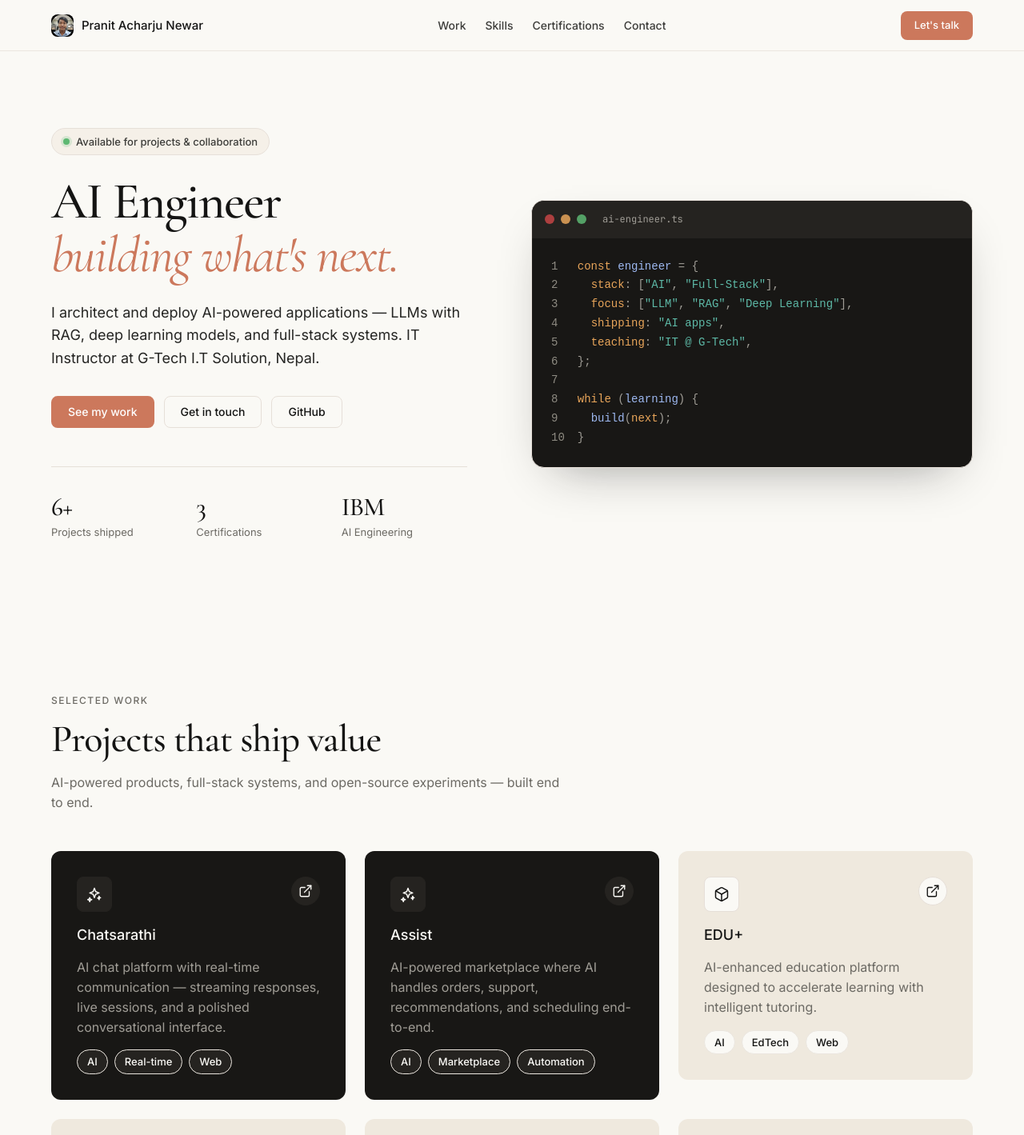
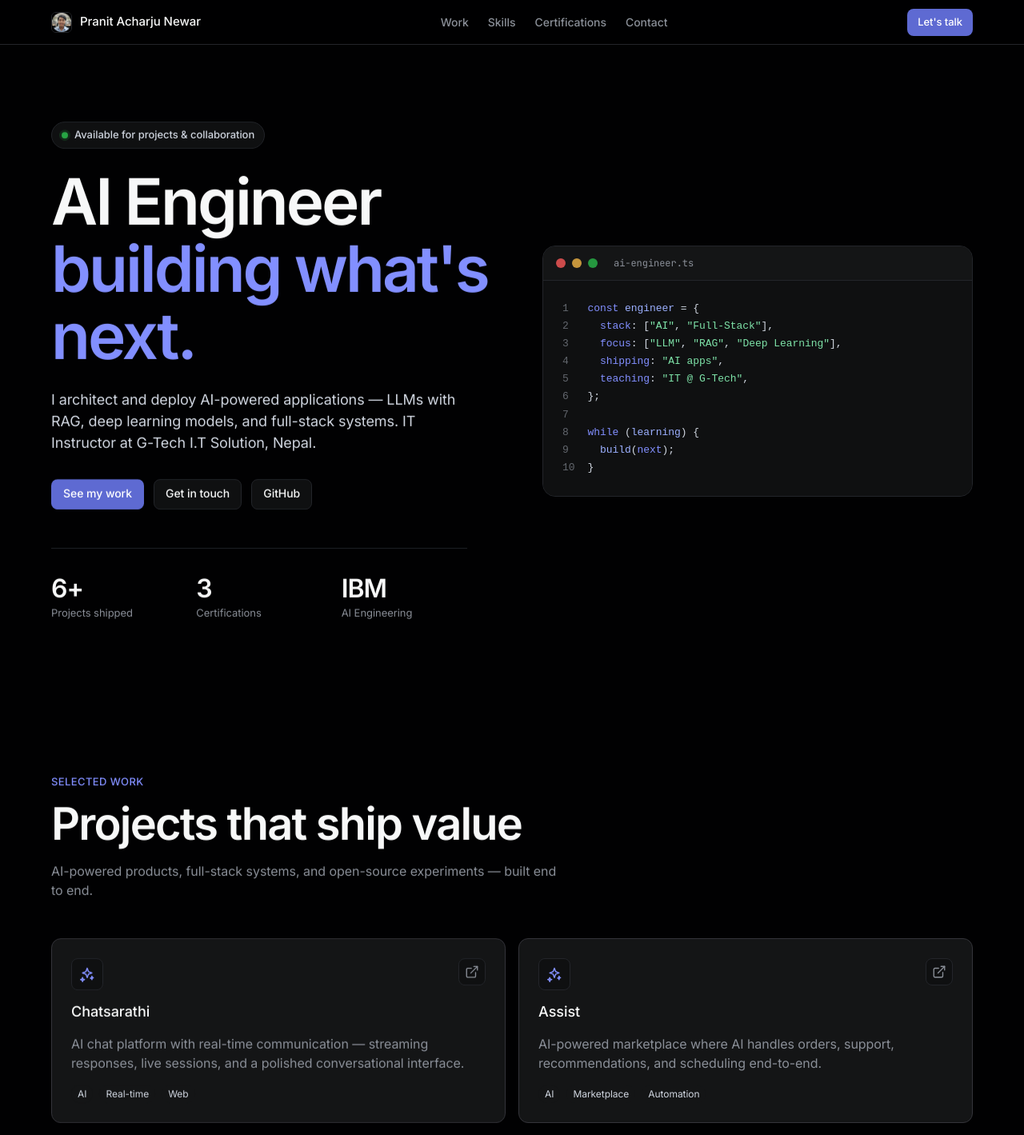
Before and after one commit to pranitacharjunewar3-sketch/portfolio, a React (Vite) app: page / in a window 1280 px wide. Shown: the top 1419 px of the page at 80% size. Built offline with nearby package versions, Linux system fonts and the light colour scheme.

Commit message:
Redesign portfolio with Linear design system

```diff
--- a/index.html
+++ b/index.html
@@ -10,7 +10,7 @@
     />
     <link rel="icon" type="image/svg+xml" href="/portfolio/favicon.svg" />
     <link rel="apple-touch-icon" href="/portfolio/apple-touch-icon.png" />
-    <meta name="theme-color" content="#faf9f5" />
+    <meta name="theme-color" content="#010102" />
     <meta property="og:type" content="website" />
     <meta property="og:title" content="Pranit Acharju Newar — AI Engineer &amp; Full-Stack Developer" />
     <meta
@@ -23,7 +23,7 @@
     <link rel="preconnect" href="https://fonts.googleapis.com" />
     <link rel="preconnect" href="https://fonts.gstatic.com" crossorigin />
     <link
-      href="https://fonts.googleapis.com/css2?family=Cormorant+Garamond:ital,wght@0,400;0,500;0,600;1,400&family=Inter:wght@400;500;600&family=JetBrains+Mono:wght@400;500&display=swap"
+      href="https://fonts.googleapis.com/css2?family=Inter:wght@400;500;600;700&family=JetBrains+Mono:wght@400;500&display=swap"
       rel="stylesheet"
     />
   </head>
--- a/src/styles/globals.css
+++ b/src/styles/globals.css
@@ -1,38 +1,30 @@
 /* ============================================================
-   Portfolio v2 — Claude Design System
-   Warm cream canvas · coral primary · serif display · dark surfaces
+   Portfolio v2 — Linear Design System
+   Near-black canvas · lavender accent · dark surface ladder
    ============================================================ */
 
 :root {
   /* ---- Colors ---- */
-  --c-primary: #cc785c;
-  --c-primary-active: #a9583e;
-  --c-primary-disabled: #e6dfd8;
-  --c-ink: #141413;
-  --c-body: #3d3d3a;
-  --c-body-strong: #252523;
-  --c-muted: #6c6a64;
-  --c-muted-soft: #8e8b82;
-  --c-hairline: #e6dfd8;
-  --c-hairline-soft: #ebe6df;
-  --c-canvas: #faf9f5;
-  --c-surface-soft: #f5f0e8;
-  --c-surface-card: #efe9de;
-  --c-surface-cream-strong: #e8e0d2;
-  --c-surface-dark: #181715;
-  --c-surface-dark-elevated: #252320;
-  --c-surface-dark-soft: #1f1e1b;
+  --c-primary: #5e6ad2;
+  --c-primary-hover: #828fff;
+  --c-primary-focus: #5e69d1;
   --c-on-primary: #ffffff;
-  --c-on-dark: #faf9f5;
-  --c-on-dark-soft: #a09d96;
-  --c-accent-teal: #5db8a6;
-  --c-accent-amber: #e8a55a;
-  --c-success: #5db872;
-  --c-warning: #d4a017;
-  --c-error: #c64545;
+  --c-ink: #f7f8f8;
+  --c-ink-muted: #d0d6e0;
+  --c-ink-subtle: #8a8f98;
+  --c-ink-tertiary: #62666d;
+  --c-canvas: #010102;
+  --c-surface-1: #0f1011;
+  --c-surface-2: #141516;
+  --c-surface-3: #18191a;
+  --c-surface-4: #191a1b;
+  --c-hairline: #23252a;
+  --c-hairline-strong: #34343a;
+  --c-brand-secure: #7a7fad;
+  --c-success: #27a644;
 
   /* ---- Typography ---- */
-  --font-display: "Cormorant Garamond", "Tiempos Headline", Georgia, serif;
+  --font-display: "Inter", -apple-system, BlinkMacSystemFont, "Segoe UI", Roboto, sans-serif;
   --font-body: "Inter", -apple-system, BlinkMacSystemFont, "Segoe UI", Roboto, sans-serif;
   --font-code: "JetBrains Mono", ui-monospace, SFMono-Regular, Menlo, monospace;
 
@@ -42,6 +34,7 @@
   --r-md: 8px;
   --r-lg: 12px;
   --r-xl: 16px;
+  --r-xxl: 24px;
   --r-pill: 9999px;
 
   /* ---- Spacing ---- */
@@ -56,7 +49,7 @@
 
   /* ---- Layout ---- */
   --content-max: 1200px;
-  --nav-h: 64px;
+  --nav-h: 56px;
 }
 
 /* ============================================================
@@ -77,12 +70,12 @@
 
 body {
   background: var(--c-canvas);
-  color: var(--c-body);
+  color: var(--c-ink);
   font-family: var(--font-body);
   font-size: 16px;
   font-weight: 400;
-  line-height: 1.55;
-  letter-spacing: 0;
+  line-height: 1.5;
+  letter-spacing: -0.05px;
   -webkit-font-smoothing: antialiased;
   -moz-osx-font-smoothing: grayscale;
 }
@@ -94,7 +87,7 @@
 }
 
 a {
-  color: var(--c-primary);
+  color: var(--c-primary-hover);
   text-decoration: none;
 }
 
@@ -114,7 +107,7 @@
 }
 
 :focus-visible {
-  outline: 3px solid color-mix(in srgb, var(--c-primary) 35%, transparent);
+  outline: 2px solid color-mix(in srgb, var(--c-primary-focus) 50%, transparent);
   outline-offset: 2px;
   border-radius: var(--r-xs);
 }
@@ -127,55 +120,54 @@
 h3,
 h4 {
   font-family: var(--font-display);
-  font-weight: 500;
+  font-weight: 600;
   color: var(--c-ink);
-  letter-spacing: -0.02em;
   text-wrap: balance;
 }
 
 .display-xl {
-  font-size: 64px;
+  font-size: 80px;
   line-height: 1.05;
-  letter-spacing: -0.025em;
+  font-weight: 600;
+  letter-spacing: -3.0px;
 }
 
 .display-lg {
-  font-size: 48px;
+  font-size: 56px;
   line-height: 1.1;
-  letter-spacing: -0.02em;
+  font-weight: 600;
+  letter-spacing: -1.8px;
 }
 
 .display-md {
-  font-size: 36px;
+  font-size: 40px;
   line-height: 1.15;
-  letter-spacing: -0.015em;
+  font-weight: 600;
+  letter-spacing: -1.0px;
 }
 
-.display-sm {
+.headline {
   font-size: 28px;
   line-height: 1.2;
+  font-weight: 600;
+  letter-spacing: -0.6px;
 }
 
 .title-lg {
-  font-family: var(--font-body);
   font-size: 22px;
   font-weight: 500;
-  line-height: 1.3;
-  letter-spacing: 0;
-  color: var(--c-ink);
+  line-height: 1.25;
+  letter-spacing: -0.4px;
 }
 
 .title-md {
-  font-family: var(--font-body);
   font-size: 18px;
   font-weight: 500;
-  line-height: 1.4;
-  letter-spacing: 0;
+  line-height: 1.25;
   color: var(--c-ink);
 }
 
 .title-sm {
-  font-family: var(--font-body);
   font-size: 16px;
   font-weight: 500;
   line-height: 1.4;
@@ -183,33 +175,34 @@
 }
 
 .muted {
-  color: var(--c-muted);
+  color: var(--c-ink-subtle);
 }
 
 .lead {
-  color: var(--c-body-strong);
+  color: var(--c-ink-muted);
   font-size: 18px;
-  line-height: 1.6;
+  line-height: 1.5;
+  font-weight: 400;
+  letter-spacing: -0.1px;
 }
 
 .caption {
-  font-size: 13px;
-  font-weight: 500;
-  letter-spacing: 0;
+  font-size: 12px;
+  font-weight: 400;
 }
 
 .eyebrow {
   font-family: var(--font-body);
-  font-size: 12px;
+  font-size: 13px;
   font-weight: 500;
-  letter-spacing: 1.5px;
+  letter-spacing: 0.4px;
+  color: var(--c-primary-hover);
   text-transform: uppercase;
-  color: var(--c-muted);
 }
 
 .mono {
   font-family: var(--font-code);
-  font-size: 14px;
+  font-size: 13px;
 }
 
 /* ============================================================
@@ -247,13 +240,13 @@
   align-items: center;
   justify-content: center;
   gap: var(--s-xs);
-  height: 40px;
-  padding: 0 20px;
+  height: 38px;
+  padding: 0 14px;
   border-radius: var(--r-md);
   font-family: var(--font-body);
   font-size: 14px;
   font-weight: 500;
-  line-height: 1;
+  line-height: 1.2;
   border: 1px solid transparent;
   transition:
     background-color 150ms ease,
@@ -268,39 +261,39 @@
 }
 
 .btn-primary:hover {
-  background: var(--c-primary-active);
+  background: var(--c-primary-hover);
 }
 
 .btn-primary:active {
-  background: var(--c-primary-active);
-  transform: translateY(0);
+  background: var(--c-primary-focus);
 }
 
 .btn-secondary {
-  background: var(--c-canvas);
+  background: var(--c-surface-1);
   color: var(--c-ink);
   border-color: var(--c-hairline);
 }
 
 .btn-secondary:hover {
-  border-color: var(--c-primary);
-  color: var(--c-primary);
+  border-color: var(--c-hairline-strong);
+  background: var(--c-surface-2);
+  color: var(--c-ink);
 }
 
 .btn-secondary-on-dark {
-  background: var(--c-surface-dark-elevated);
-  color: var(--c-on-dark);
-  border-color: var(--c-surface-dark-elevated);
+  background: var(--c-surface-1);
+  color: var(--c-ink);
+  border-color: var(--c-hairline);
 }
 
 .btn-secondary-on-dark:hover {
-  border-color: var(--c-on-dark-soft);
-  color: var(--c-on-dark);
+  background: var(--c-surface-2);
+  color: var(--c-ink);
 }
 
 .btn-sm {
-  height: 36px;
-  padding: 0 var(--s-md);
+  height: 34px;
+  padding: 0 12px;
   font-size: 13px;
 }
 
@@ -314,10 +307,10 @@
   right: 0;
   z-index: 50;
   height: var(--nav-h);
-  background: color-mix(in srgb, var(--c-canvas) 88%, transparent);
+  background: color-mix(in srgb, var(--c-canvas) 82%, transparent);
   backdrop-filter: blur(12px);
   -webkit-backdrop-filter: blur(12px);
-  border-bottom: 1px solid var(--c-hairline-soft);
+  border-bottom: 1px solid var(--c-hairline);
 }
 
 .nav-inner {
@@ -344,10 +337,11 @@
   display: inline-flex;
   align-items: center;
   justify-content: center;
-  width: 28px;
-  height: 28px;
-  border-radius: var(--r-md);
+  width: 26px;
+  height: 26px;
+  border-radius: var(--r-sm);
   overflow: hidden;
+  border: 1px solid var(--c-hairline);
 }
 
 .brand-mark img {
@@ -365,7 +359,7 @@
 .nav-link {
   font-size: 14px;
   font-weight: 500;
-  color: var(--c-body);
+  color: var(--c-ink-subtle);
   text-decoration: none;
   padding: var(--s-xs) 0;
   position: relative;
@@ -399,11 +393,11 @@
 
 .nav-toggle {
   display: none;
-  width: 40px;
-  height: 40px;
+  width: 38px;
+  height: 38px;
   border: 1px solid var(--c-hairline);
   border-radius: var(--r-md);
-  background: var(--c-canvas);
+  background: var(--c-surface-1);
   color: var(--c-ink);
   align-items: center;
   justify-content: center;
@@ -428,9 +422,8 @@
 .nav-mobile .nav-link {
   font-size: 22px;
   font-family: var(--font-display);
-  font-weight: 500;
-  color: var(--c-ink);
-  letter-spacing: -0.01em;
+  font-weight: 600;
+  letter-spacing: -0.4px;
 }
 
 @media (max-width: 767px) {
@@ -453,7 +446,7 @@
 
 .hero-grid {
   display: grid;
-  grid-template-columns: 6fr 6fr;
+  grid-template-columns: 1fr 0.95fr;
   gap: var(--s-xxl);
   align-items: center;
 }
@@ -462,11 +455,11 @@
   display: inline-flex;
   align-items: center;
   gap: var(--s-xs);
-  padding: 6px 14px;
+  padding: 6px 12px;
   border: 1px solid var(--c-hairline);
   border-radius: var(--r-pill);
-  background: var(--c-surface-soft);
-  color: var(--c-body);
+  background: var(--c-surface-1);
+  color: var(--c-ink-muted);
   font-size: 13px;
   font-weight: 500;
   margin-bottom: var(--s-lg);
@@ -477,7 +470,7 @@
   height: 8px;
   border-radius: 50%;
   background: var(--c-success);
-  box-shadow: 0 0 0 3px color-mix(in srgb, var(--c-success) 20%, transparent);
+  box-shadow: 0 0 0 3px color-mix(in srgb, var(--c-success) 18%, transparent);
 }
 
 .hero h1 {
@@ -485,8 +478,7 @@
 }
 
 .hero h1 .accent {
-  color: var(--c-primary);
-  font-style: italic;
+  color: var(--c-primary-hover);
 }
 
 .hero .lead {
@@ -512,95 +504,95 @@
 
 .hero-stat h3 {
   font-family: var(--font-display);
-  font-weight: 500;
+  font-weight: 600;
   font-size: 32px;
-  letter-spacing: -0.02em;
+  letter-spacing: -1px;
   color: var(--c-ink);
   line-height: 1.1;
 }
 
 .hero-stat p {
   font-size: 13px;
-  color: var(--c-muted);
+  color: var(--c-ink-subtle);
   margin-top: var(--s-xxs);
 }
 
-/* Hero card — code window */
+/* Hero card — product/mockup panel */
 .hero-card {
   border-radius: var(--r-xl);
   overflow: hidden;
   border: 1px solid var(--c-hairline);
-  background: var(--c-surface-dark);
-  box-shadow: 0 24px 60px -30px rgba(20, 20, 19, 0.45);
+  background: var(--c-surface-1);
 }
 
 .hero-card-top {
   display: flex;
   align-items: center;
   gap: var(--s-xs);
-  padding: 14px var(--s-md);
-  background: var(--c-surface-dark-elevated);
+  padding: 12px var(--s-md);
+  background: var(--c-surface-2);
+  border-bottom: 1px solid var(--c-hairline);
 }
 
 .hero-card-top .dot-red {
   width: 12px;
   height: 12px;
   border-radius: 50%;
-  background: var(--c-error);
-  opacity: 0.85;
+  background: #e05252;
+  opacity: 0.9;
 }
 
 .hero-card-top .dot-yellow {
   width: 12px;
   height: 12px;
   border-radius: 50%;
-  background: var(--c-accent-amber);
-  opacity: 0.85;
+  background: #d9a441;
+  opacity: 0.9;
 }
 
 .hero-card-top .dot-green {
   width: 12px;
   height: 12px;
   border-radius: 50%;
-  background: var(--c-success);
-  opacity: 0.85;
+  background: #27a644;
+  opacity: 0.9;
 }
 
 .hero-card-title {
   margin-left: var(--s-sm);
   font-size: 12px;
-  color: var(--c-on-dark-soft);
+  color: var(--c-ink-subtle);
   font-family: var(--font-code);
 }
 
 .hero-card-body {
   padding: var(--s-lg);
   font-family: var(--font-code);
-  font-size: 14px;
+  font-size: 13px;
   line-height: 1.7;
-  color: var(--c-on-dark-soft);
+  color: var(--c-ink-muted);
   overflow-x: auto;
+  background: var(--c-surface-1);
 }
 
 .hero-card-body .kw {
-  color: #e8a55a;
+  color: var(--c-primary-hover);
 }
 
 .hero-card-body .str {
-  color: #5db8a6;
+  color: #7ee2a8;
 }
 
 .hero-card-body .fn {
-  color: #9db8f0;
+  color: #9cb0ff;
 }
 
 .hero-card-body .cm {
-  color: var(--c-on-dark-soft);
-  opacity: 0.6;
+  color: var(--c-ink-tertiary);
 }
 
 .hero-card-body .ln {
-  color: var(--c-muted-soft);
+  color: var(--c-ink-tertiary);
   user-select: none;
   padding-right: var(--s-md);
 }
@@ -611,40 +603,37 @@
 .projects-grid {
   display: grid;
   grid-template-columns: repeat(3, 1fr);
-  gap: var(--s-lg);
+  gap: var(--s-md);
 }
 
 .project-card {
   display: flex;
   flex-direction: column;
-  background: var(--c-surface-card);
+  background: var(--c-surface-1);
+  border: 1px solid var(--c-hairline);
   border-radius: var(--r-lg);
-  padding: var(--s-xl);
+  padding: var(--s-lg);
   gap: var(--s-md);
-  transition: transform 200ms ease;
+  transition:
+    transform 200ms ease,
+    border-color 150ms ease,
+    background-color 150ms ease;
 }
 
 .project-card:hover {
   transform: translateY(-4px);
+  border-color: var(--c-hairline-strong);
+  background: var(--c-surface-2);
 }
 
 .project-card-featured {
-  background: var(--c-surface-dark);
-  color: var(--c-on-dark);
+  background: var(--c-surface-2);
+  border-color: var(--c-hairline-strong);
 }
 
-.project-card-featured .title-md,
-.project-card-featured h3 {
-  color: var(--c-on-dark);
-}
-
-.project-card-featured .muted {
-  color: var(--c-on-dark-soft);
-}
-
-.project-card-featured .badge-pill {
-  background: var(--c-surface-dark-elevated);
-  color: var(--c-on-dark);
+.project-card-featured:hover {
+  background: var(--c-surface-3);
+  border-color: var(--c-hairline-strong);
 }
 
 .project-card-header {
@@ -655,21 +644,19 @@
 }
 
 .project-icon {
-  width: 44px;
-  height: 44px;
+  width: 40px;
+  height: 40px;
   border-radius: var(--r-md);
-  background: var(--c-canvas);
+  background: var(--c-surface-2);
   border: 1px solid var(--c-hairline);
   display: flex;
   align-items: center;
   justify-content: center;
-  color: var(--c-ink);
+  color: var(--c-primary-hover);
 }
 
 .project-card-featured .project-icon {
-  background: var(--c-surface-dark-elevated);
-  border-color: var(--c-surface-dark-elevated);
-  color: var(--c-on-dark);
+  background: var(--c-surface-1);
 }
 
 .project-links {
@@ -681,12 +668,12 @@
   display: inline-flex;
   align-items: center;
   justify-content: center;
-  width: 36px;
-  height: 36px;
-  border-radius: var(--r-pill);
-  background: var(--c-canvas);
+  width: 34px;
+  height: 34px;
+  border-radius: var(--r-md);
+  background: var(--c-surface-1);
   border: 1px solid var(--c-hairline);
-  color: var(--c-ink);
+  color: var(--c-ink-subtle);
   text-decoration: none;
   transition:
     border-color 150ms ease,
@@ -695,18 +682,7 @@
 
 .icon-btn:hover {
   border-color: var(--c-primary);
-  color: var(--c-primary);
-}
-
-.project-card-featured .icon-btn {
-  background: var(--c-surface-dark-elevated);
-  border-color: var(--c-surface-dark-elevated);
-  color: var(--c-on-dark);
-}
-
-.project-card-featured .icon-btn:hover {
-  border-color: var(--c-primary);
-  color: var(--c-on-dark);
+  color: var(--c-primary-hover);
 }
 
 .project-card p {
@@ -722,26 +698,23 @@
 .badge-pill {
   display: inline-flex;
   align-items: center;
-  padding: 4px 12px;
+  padding: 2px 8px;
   border-radius: var(--r-pill);
-  background: var(--c-canvas);
-  border: 1px solid var(--c-hairline-soft);
-  color: var(--c-ink);
-  font-size: 13px;
-  font-weight: 500;
+  background: var(--c-surface-2);
+  color: var(--c-ink-muted);
+  font-size: 12px;
+  font-weight: 400;
 }
 
 .badge-coral {
   display: inline-flex;
   align-items: center;
-  padding: 4px 12px;
+  padding: 2px 8px;
   border-radius: var(--r-pill);
   background: var(--c-primary);
   color: var(--c-on-primary);
   font-size: 12px;
   font-weight: 500;
-  letter-spacing: 1.5px;
-  text-transform: uppercase;
 }
 
 /* ============================================================
@@ -750,19 +723,19 @@
 .skills-grid {
   display: grid;
   grid-template-columns: repeat(3, 1fr);
-  gap: var(--s-lg);
+  gap: var(--s-md);
 }
 
 .skill-group {
-  background: var(--c-surface-soft);
-  border: 1px solid var(--c-hairline-soft);
+  background: var(--c-surface-1);
+  border: 1px solid var(--c-hairline);
   border-radius: var(--r-lg);
-  padding: var(--s-xl);
+  padding: var(--s-lg);
 }
 
 .skill-group h3 {
   font-family: var(--font-body);
-  font-size: 18px;
+  font-size: 17px;
   font-weight: 500;
   color: var(--c-ink);
   margin-bottom: var(--s-md);
@@ -771,8 +744,8 @@
   gap: var(--s-xs);
 }
 
-.skill-group .eyebrow {
-  display: inline-flex;
+.skill-group h3 svg {
+  color: var(--c-primary-hover);
 }
 
 .skill-items {
@@ -782,13 +755,13 @@
 }
 
 .skill-chip {
-  padding: 6px 14px;
+  padding: 3px 10px;
   border-radius: var(--r-pill);
-  background: var(--c-canvas);
+  background: var(--c-surface-2);
   border: 1px solid var(--c-hairline);
-  color: var(--c-body);
+  color: var(--c-ink-muted);
   font-size: 13px;
-  font-weight: 500;
+  font-weight: 400;
 }
 
 /* ============================================================
@@ -797,31 +770,33 @@
 .cert-grid {
   display: grid;
   grid-template-columns: repeat(3, 1fr);
-  gap: var(--s-lg);
+  gap: var(--s-md);
 }
 
 .cert-card {
   display: flex;
   flex-direction: column;
-  background: var(--c-canvas);
+  background: var(--c-surface-1);
   border: 1px solid var(--c-hairline);
   border-radius: var(--r-lg);
-  padding: var(--s-xl);
+  padding: var(--s-lg);
   gap: var(--s-sm);
   text-decoration: none;
   transition:
     border-color 150ms ease,
-    transform 200ms ease;
+    transform 200ms ease,
+    background-color 150ms ease;
 }
 
 .cert-card:hover {
   border-color: var(--c-primary);
+  background: var(--c-surface-2);
   transform: translateY(-4px);
 }
 
 .cert-icon {
-  width: 44px;
-  height: 44px;
+  width: 40px;
+  height: 40px;
   border-radius: var(--r-md);
   background: var(--c-primary);
   color: var(--c-on-primary);
@@ -837,31 +812,31 @@
 
 .cert-card .issuer {
   font-size: 13px;
-  color: var(--c-muted);
+  color: var(--c-ink-subtle);
   margin-top: auto;
 }
 
 .cert-grid-wide {
   display: grid;
   grid-template-columns: repeat(3, 1fr);
-  gap: var(--s-lg);
+  gap: var(--s-md);
 }
 
 .course-chip {
-  background: var(--c-surface-card);
-  border: 1px solid var(--c-hairline-soft);
+  background: var(--c-surface-1);
+  border: 1px solid var(--c-hairline);
   border-radius: var(--r-md);
   padding: var(--s-md) var(--s-lg);
   display: flex;
   align-items: center;
   gap: var(--s-sm);
   font-size: 14px;
-  font-weight: 500;
-  color: var(--c-ink);
+  font-weight: 400;
+  color: var(--c-ink-muted);
 }
 
 .course-chip .check {
-  color: var(--c-primary);
+  color: var(--c-primary-hover);
   flex-shrink: 0;
 }
 
@@ -869,9 +844,10 @@
    Contact / CTA
    ============================================================ */
 .cta-band {
-  background: var(--c-primary);
+  background: var(--c-surface-1);
+  border: 1px solid var(--c-hairline);
   border-radius: var(--r-lg);
-  padding: 64px var(--s-xxl);
+  padding: var(--s-xxl);
   display: flex;
   align-items: center;
   justify-content: space-between;
@@ -880,27 +856,17 @@
 }
 
 .cta-band h2 {
-  color: var(--c-on-primary);
-  font-size: 36px;
-  line-height: 1.15;
-  letter-spacing: -0.015em;
+  color: var(--c-ink);
+  font-size: 28px;
+  line-height: 1.2;
+  font-weight: 600;
+  letter-spacing: -0.6px;
   margin-bottom: var(--s-sm);
 }
 
 .cta-band p {
-  color: color-mix(in srgb, var(--c-on-primary) 85%, transparent);
+  color: var(--c-ink-subtle);
   max-width: 420px;
-}
-
-.cta-band .btn {
-  background: var(--c-canvas);
-  color: var(--c-ink);
-  border-color: var(--c-canvas);
-}
-
-.cta-band .btn:hover {
-  background: var(--c-surface-soft);
-  border-color: var(--c-surface-soft);
 }
 
 .contact-grid {
@@ -913,7 +879,7 @@
 .contact-list {
   display: flex;
   flex-direction: column;
-  gap: var(--s-xs);
+  gap: var(--s-sm);
 }
 
 .contact-row {
@@ -923,32 +889,35 @@
   padding: var(--s-sm) var(--s-md);
   border-radius: var(--r-md);
   border: 1px solid var(--c-hairline);
-  background: var(--c-canvas);
+  background: var(--c-surface-1);
   color: var(--c-ink);
   text-decoration: none;
   font-size: 14px;
   font-weight: 500;
   transition:
     border-color 150ms ease,
+    background-color 150ms ease,
     color 150ms ease;
 }
 
 .contact-row:hover {
   border-color: var(--c-primary);
-  color: var(--c-primary);
+  background: var(--c-surface-2);
+  color: var(--c-ink);
 }
 
 .contact-row svg {
   flex-shrink: 0;
-  color: var(--c-muted);
+  color: var(--c-ink-subtle);
 }
 
 .contact-row:hover svg {
-  color: var(--c-primary);
+  color: var(--c-primary-hover);
 }
 
 .contact-aside {
-  background: var(--c-surface-card);
+  background: var(--c-surface-1);
+  border: 1px solid var(--c-hairline);
   border-radius: var(--r-lg);
   padding: var(--s-xl);
 }
@@ -972,27 +941,28 @@
 }
 
 .contact-aside .meta-row dt {
-  color: var(--c-muted);
-  min-width: 72px;
+  color: var(--c-ink-subtle);
+  min-width: 76px;
   font-weight: 500;
 }
 
 .contact-aside .meta-row dd {
-  color: var(--c-body);
+  color: var(--c-ink-muted);
 }
 
 .contact-aside .meta-row a {
-  color: var(--c-primary);
+  color: var(--c-primary-hover);
 }
 
 /* ============================================================
    Footer
    ============================================================ */
 .footer {
-  background: var(--c-surface-dark);
-  color: var(--c-on-dark-soft);
+  background: var(--c-canvas);
+  color: var(--c-ink-subtle);
   padding: 64px 0 40px;
   margin-top: var(--s-section);
+  border-top: 1px solid var(--c-hairline);
 }
 
 .footer-inner {
@@ -1007,7 +977,7 @@
   justify-content: space-between;
   gap: var(--s-lg);
   padding-bottom: var(--s-xl);
-  border-bottom: 1px solid var(--c-surface-dark-elevated);
+  border-bottom: 1px solid var(--c-hairline);
   margin-bottom: var(--s-xl);
 }
 
@@ -1015,7 +985,7 @@
   display: flex;
   align-items: center;
   gap: 10px;
-  color: var(--c-on-dark);
+  color: var(--c-ink);
   font-weight: 500;
   font-size: 15px;
 }
@@ -1026,14 +996,14 @@
 }
 
 .footer-social .icon-btn {
-  background: var(--c-surface-dark-elevated);
-  border-color: var(--c-surface-dark-elevated);
-  color: var(--c-on-dark);
+  background: var(--c-surface-1);
+  border-color: var(--c-hairline);
+  color: var(--c-ink-subtle);
 }
 
 .footer-social .icon-btn:hover {
   border-color: var(--c-primary);
-  color: var(--c-on-dark);
+  color: var(--c-primary-hover);
 }
 
 .footer-bottom {
@@ -1045,13 +1015,13 @@
 }
 
 .footer-bottom a {
-  color: var(--c-on-dark-soft);
+  color: var(--c-ink-subtle);
   text-decoration: underline;
   text-underline-offset: 3px;
 }
 
 .footer-bottom a:hover {
-  color: var(--c-on-dark);
+  color: var(--c-ink);
 }
 
 /* ============================================================
@@ -1059,10 +1029,10 @@
    ============================================================ */
 .reveal {
   opacity: 0;
-  transform: translateY(16px);
+  transform: translateY(14px);
   transition:
-    opacity 600ms cubic-bezier(0.22, 1, 0.36, 1),
-    transform 600ms cubic-bezier(0.22, 1, 0.36, 1);
+    opacity 500ms cubic-bezier(0.25, 0.46, 0.45, 0.94),
+    transform 500ms cubic-bezier(0.25, 0.46, 0.45, 0.94);
   will-change: opacity, transform;
 }
 
@@ -1074,21 +1044,28 @@
 /* ============================================================
    Responsive
    ============================================================ */
+@media (max-width: 1280px) {
+  .projects-grid,
+  .cert-grid,
+  .skills-grid {
+    grid-template-columns: repeat(2, 1fr);
+  }
+  .cert-grid-wide {
+    grid-template-columns: repeat(2, 1fr);
+  }
+}
+
 @media (max-width: 1023px) {
   .hero-grid,
   .contact-grid {
     grid-template-columns: 1fr;
   }
-  .projects-grid,
-  .cert-grid,
-  .cert-grid-wide {
-    grid-template-columns: repeat(2, 1fr);
+  .display-xl {
+    font-size: 56px;
+    letter-spacing: -1.8px;
   }
-  .skills-grid {
-    grid-template-columns: repeat(2, 1fr);
-  }
-  .display-xl {
-    font-size: 48px;
+  .display-lg {
+    font-size: 44px;
   }
 }
 
@@ -1097,10 +1074,15 @@
     --s-section: 64px;
   }
   .display-xl {
-    font-size: 36px;
+    font-size: 40px;
+    letter-spacing: -1px;
   }
   .display-lg {
     font-size: 34px;
+    letter-spacing: -0.8px;
+  }
+  .display-md {
+    font-size: 30px;
   }
   .projects-grid,
   .cert-grid,
@@ -1116,7 +1098,7 @@
     font-size: 26px;
   }
   .cta-band {
-    padding: var(--s-xxl) var(--s-lg);
+    padding: var(--s-xl);
   }
   .footer-top {
     flex-direction: column;
```
Also changed, not shown: 1 other file (tests, documents, lock files or other folders).
